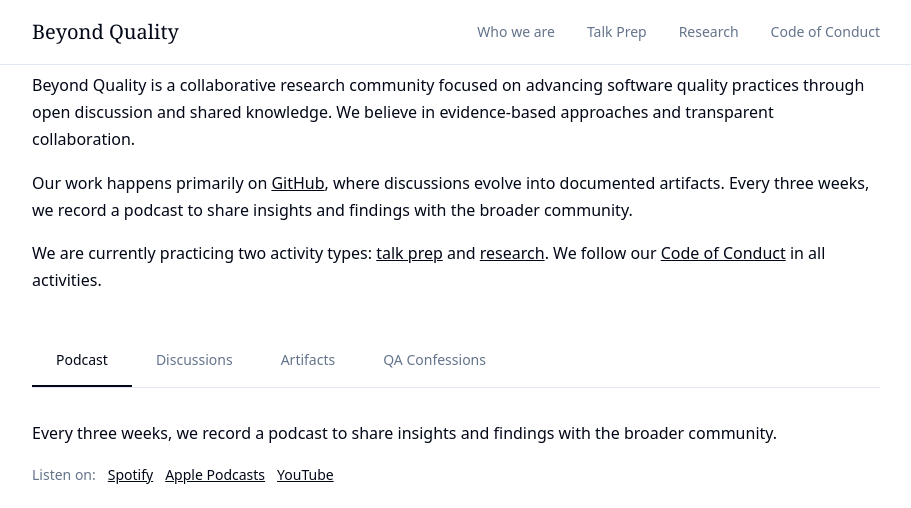
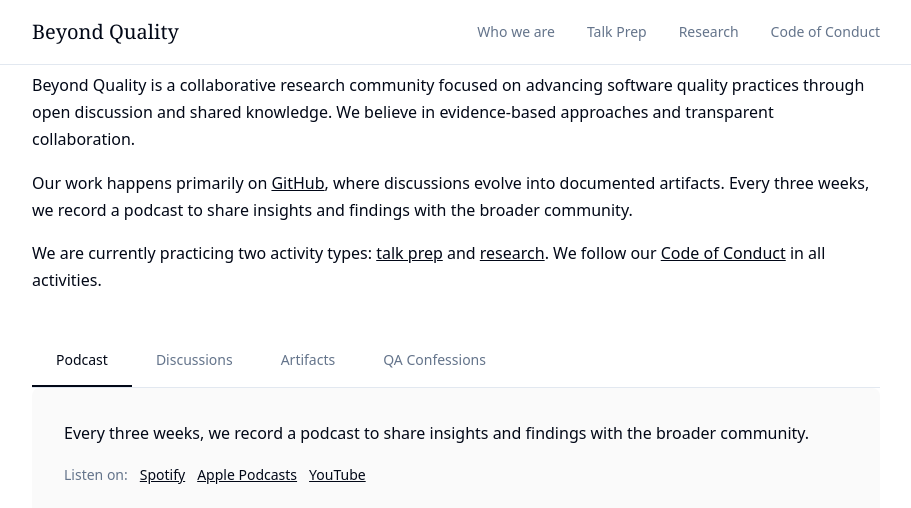
Before and after one commit to BeyondQuality/beyondquality, a Jekyll site: the page built from index.md, in a window 1280 px wide and 1400 px high, scrolled down 41 px. Shown: the top 508 px of the window, without its empty margins (184-1095 px from the left). Built offline with Jekyll 4.4.1, drawn with Linux system fonts in a browser that asks for light colours; grey boxes are pictures that could not be loaded.

Commit message:
more design fiddling

```diff
--- a/assets/css/custom.css
+++ b/assets/css/custom.css
@@ -561,6 +561,10 @@ a:hover {
 
 .tab-content {
   position: relative;
+  background-color: hsl(0 0% 98%);
+  border-radius: var(--radius);
+  padding: 2rem;
+  margin-top: 0;
 }
 
 .tab-panel {
@@ -600,6 +604,7 @@ a:hover {
 
   .tab-nav {
     overflow-x: visible;
+    margin-bottom: 0;
   }
 }
 
```
